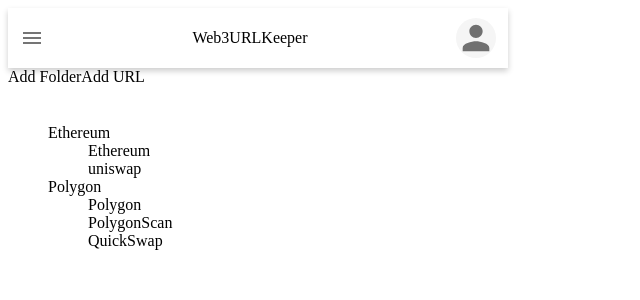
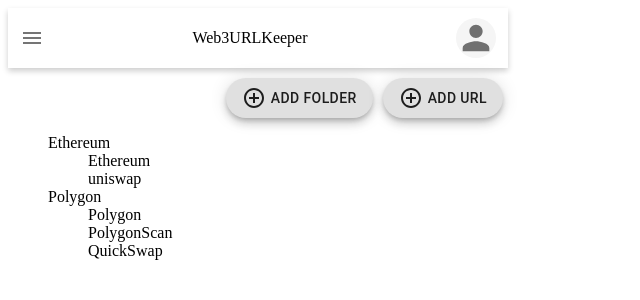
Before and after one commit to shunta0213/web3_url_extension, a React (Create React App) app: page / in a window 1280 px wide. Shown: the top 300 px of the page, without its empty margins (0-640 px from the left). Built offline with nearby package versions, Linux system fonts and the light colour scheme.

Commit message:
New : Add Button Add "Add Folder" and "Add URL" button

```diff
--- a/src/components/addition/addition.jsx
+++ b/src/components/addition/addition.jsx
@@ -1,10 +1,27 @@
 import React from "react";
+import { Fab } from "@mui/material";
+import AddCircleOutlineOutlinedIcon from '@mui/icons-material/AddCircleOutlineOutlined';
+
+const fabStyle = {
+    margin: "0px 5px",
+}
+
+const fabItemStyle = {
+    margin: "0 5px 0 0",
+}
 
 const Addition = () => {
     return (
         <div id="addition">
-            <div>Add Folder</div>
-            <div>Add URL</div>
+            <Fab sx={fabStyle} variant="extended" size="medium" >
+                <AddCircleOutlineOutlinedIcon sx={fabItemStyle} />
+                Add Folder
+            </Fab>
+            <Fab sx={fabStyle} variant="extended" size="medium" >
+                <AddCircleOutlineOutlinedIcon sx={fabItemStyle} />
+                Add URL
+            </Fab>
+
         </div>
     );
 }
--- a/src/components/css/addition.css
+++ b/src/components/css/addition.css
@@ -1,6 +1,8 @@
 #addition {
     position: fixed;
     display: flex;
-    padding-top: 60px;
+    padding-top: 70px;
     height: 50px;
+    width: 500px;
+    justify-content: flex-end;
 }
--- a/src/components/css/header.css
+++ b/src/components/css/header.css
@@ -1,4 +1,5 @@
 .app-header {
+    z-index: 20;
     display: flex;
     position: fixed;
     align-items: center;
--- a/src/components/css/urlList.css
+++ b/src/components/css/urlList.css
@@ -3,5 +3,5 @@ ul {
 }
 
 #urlList {
-    padding-top: 100px;
+    padding-top: 110px;
 }
--- a/src/components/urlList/urlList.jsx
+++ b/src/components/urlList/urlList.jsx
@@ -12,12 +12,12 @@ const UrlList = () => {
             <ul>
                 {folder.map((value) => {
                     return (
-                        <li>
+                        <li key={value[0]}>
                             {value[0]}
                             <ul>
-                                {value.map((value1) => {
+                                {value.map((value1, index1) => {
                                     return (
-                                        <li>{value1}</li>
+                                        <li key={value[0] + index1}>{value1}</li>
                                     );
                                 })}
                             </ul>
```
